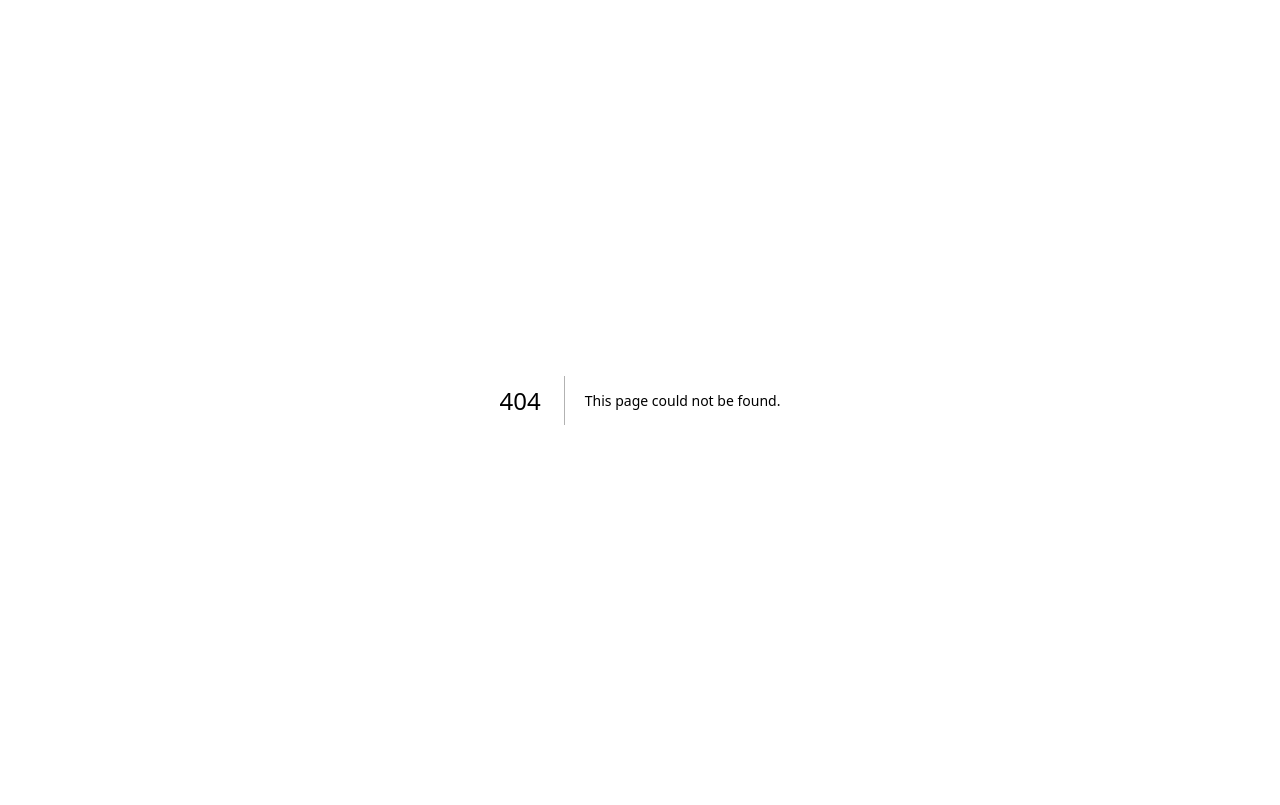
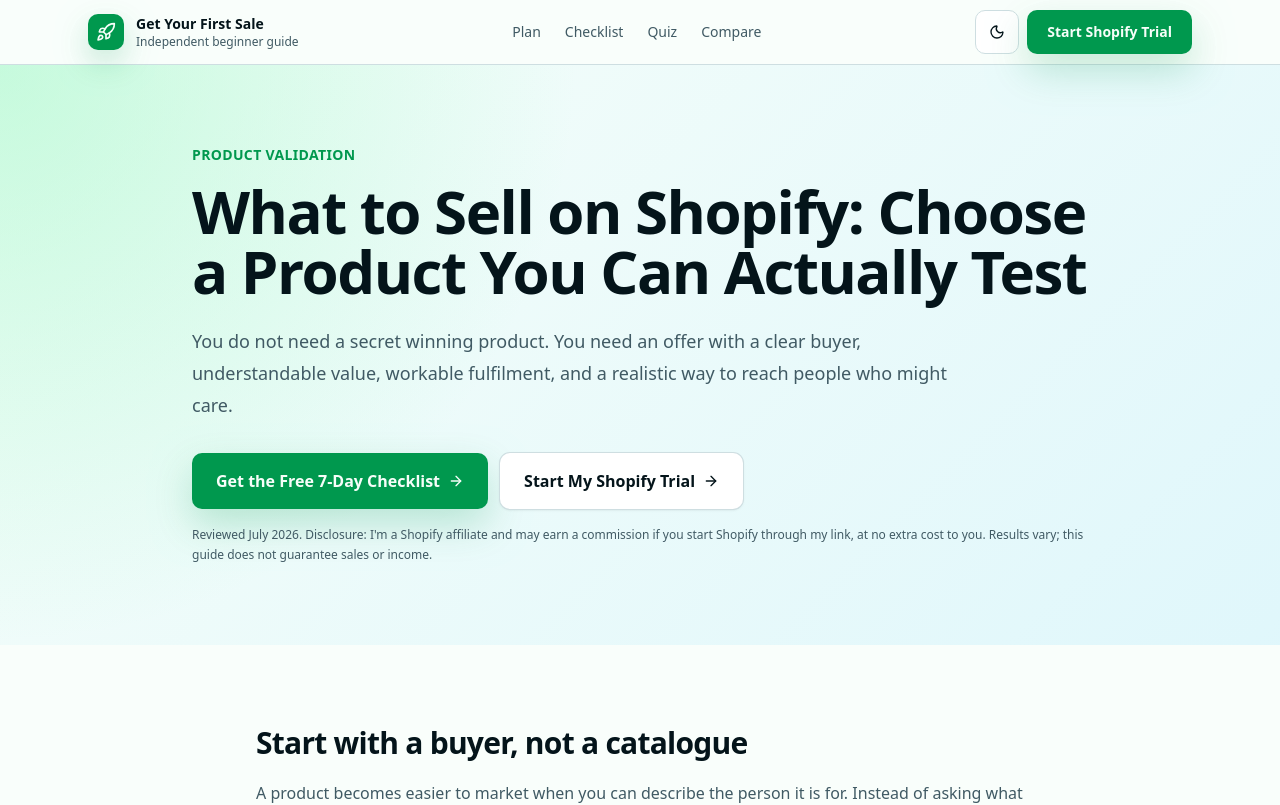
Before and after one commit to Jackoma0209/affiliate-bridge, a Next.js app: page /what-to-sell-on-shopify in a window 1280 px wide. Before the commit this address had no page. Shown: the top 805 px of the page. Built offline with nearby package versions, Linux system fonts and the light colour scheme.

Commit message:
Add what to sell on Shopify guide

```diff
--- /dev/null
+++ b/app/what-to-sell-on-shopify/page.tsx
@@ -0,0 +1,105 @@
+import type { Metadata } from "next";
+
+import { GuidePage } from "@/components/guide-page";
+
+export const metadata: Metadata = {
+  title: "What to Sell on Shopify: A Beginner Product Filter",
+  description:
+    "Use a practical product filter to choose what to sell on Shopify without relying on hype, fake winning-product lists, or endless research.",
+  alternates: { canonical: "/what-to-sell-on-shopify" },
+};
+
+const related = [
+  {
+    href: "/shopify-for-beginners",
+    title: "Shopify for Beginners",
+    description: "Build the minimum store you need to start learning from real visitors.",
+  },
+  {
+    href: "/why-my-shopify-store-isnt-getting-sales",
+    title: "Why Your Shopify Store Is Not Getting Sales",
+    description: "Use evidence to find the bottleneck after you launch.",
+  },
+  {
+    href: "/shopify-vs-etsy",
+    title: "Shopify vs Etsy for Beginners",
+    description: "Decide whether a standalone store or marketplace is the better first test.",
+  },
+];
+
+export default function WhatToSellPage() {
+  return (
+    <GuidePage
+      eyebrow="Product validation"
+      title="What to Sell on Shopify: Choose a Product You Can Actually Test"
+      intro="You do not need a secret winning product. You need an offer with a clear buyer, understandable value, workable fulfilment, and a realistic way to reach people who might care."
+      trackingPlacement="productguide"
+      related={related}
+      sections={[
+        {
+          title: "Start with a buyer, not a catalogue",
+          paragraphs: [
+            "A product becomes easier to market when you can describe the person it is for. Instead of asking what is trending in general, ask what a specific group repeatedly buys, struggles with, replaces, upgrades, gifts, or uses to express identity.",
+          ],
+          bullets: [
+            "Pick one audience you can describe in a sentence.",
+            "List three problems, desires, routines, or occasions that create buying intent.",
+            "Choose a product category that fits one of those motivations.",
+          ],
+        },
+        {
+          title: "Use a five-part product filter",
+          paragraphs: [
+            "A first product does not have to score perfectly on every dimension, but serious weaknesses should be visible before you spend money building around it.",
+          ],
+          bullets: [
+            "Clarity: can a visitor understand what it is and why it matters quickly?",
+            "Margin: is there room for product cost, delivery, refunds, payment fees, and marketing?",
+            "Fulfilment: can you reliably source, make, deliver, or support it?",
+            "Trust: can you prove the product accurately without fake reviews or exaggerated claims?",
+            "Reach: can you name at least one realistic channel where likely buyers already exist?",
+          ],
+        },
+        {
+          title: "Prefer simple first tests",
+          paragraphs: [
+            "Beginners often make the test harder by launching too many products, variants, bundles, and audiences at once. A smaller test makes the signal clearer: you can see whether the idea, page, or traffic is the problem.",
+          ],
+          bullets: [
+            "Start with one hero product or a tightly related small range.",
+            "Avoid complicated customisation unless it is central to the value.",
+            "Write the offer before spending hours on branding.",
+          ],
+        },
+        {
+          title: "Validate the message before chasing scale",
+          paragraphs: [
+            "Validation does not mean asking friends whether an idea sounds nice. Put a clear offer in front of relevant people and look for stronger signals: questions about price, delivery, use cases, comparisons, and whether someone takes a buying action.",
+          ],
+          bullets: [
+            "Show the offer to a small relevant audience.",
+            "Record objections and repeated questions.",
+            "Improve the message before increasing traffic volume.",
+          ],
+        },
+        {
+          title: "Avoid product research traps",
+          paragraphs: [
+            "Lists of supposedly guaranteed winners can create false confidence. A product that worked for one seller, audience, price, market, or ad account may behave very differently for you.",
+          ],
+          bullets: [
+            "Do not treat social-media virality as proof of profitable demand.",
+            "Do not copy supplier descriptions and assume the offer is finished.",
+            "Do not order large quantities before you have a reason to believe the offer resonates.",
+          ],
+        },
+        {
+          title: "Your next action",
+          paragraphs: [
+            "Choose the simplest product idea that survives the filter, write one clear offer, and move into a small launch test. The goal of the first store is not to prove that you picked perfectly; it is to learn cheaply and clearly enough to make the next decision better.",
+          ],
+        },
+      ]}
+    />
+  );
+}
```
